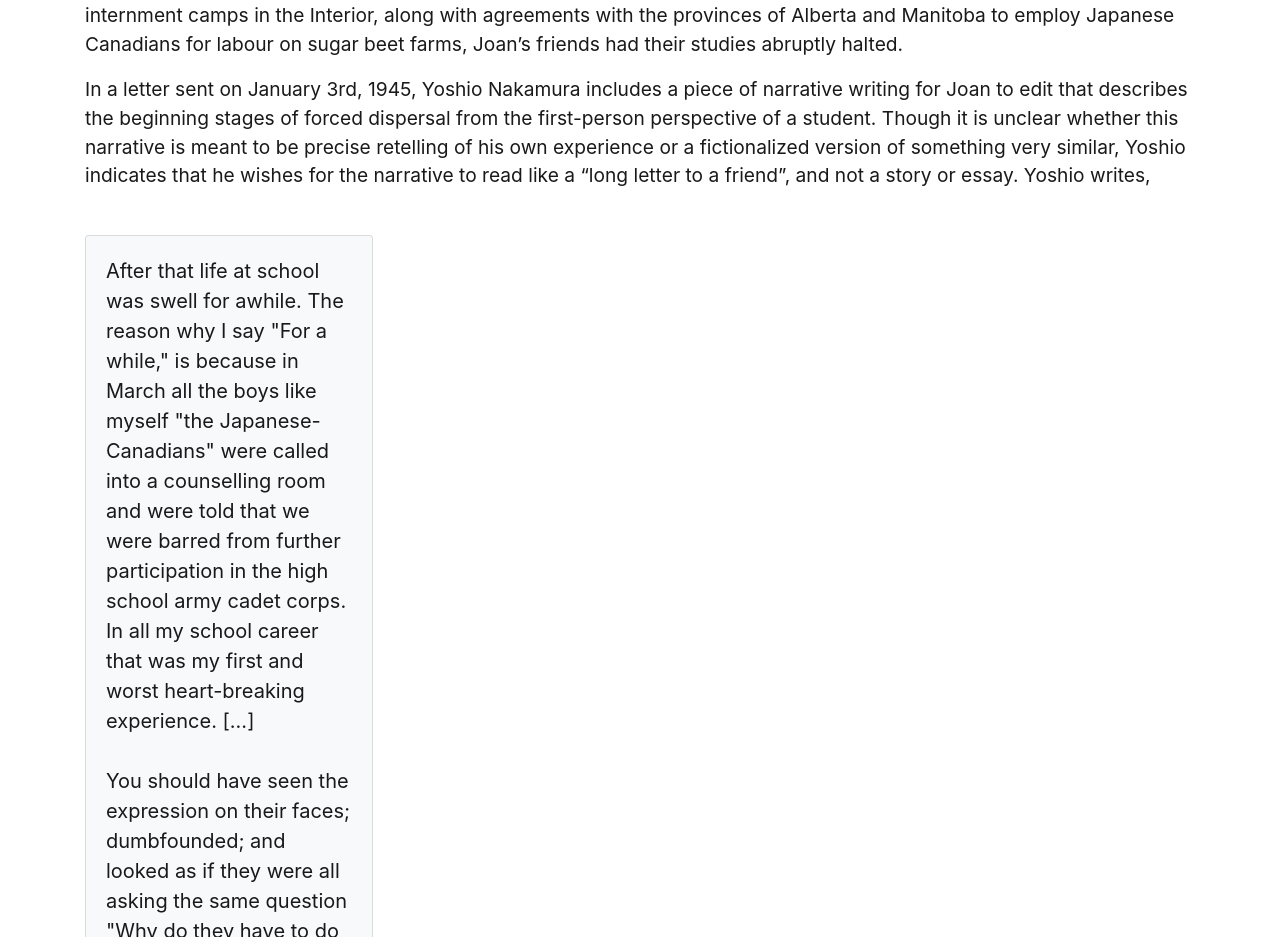
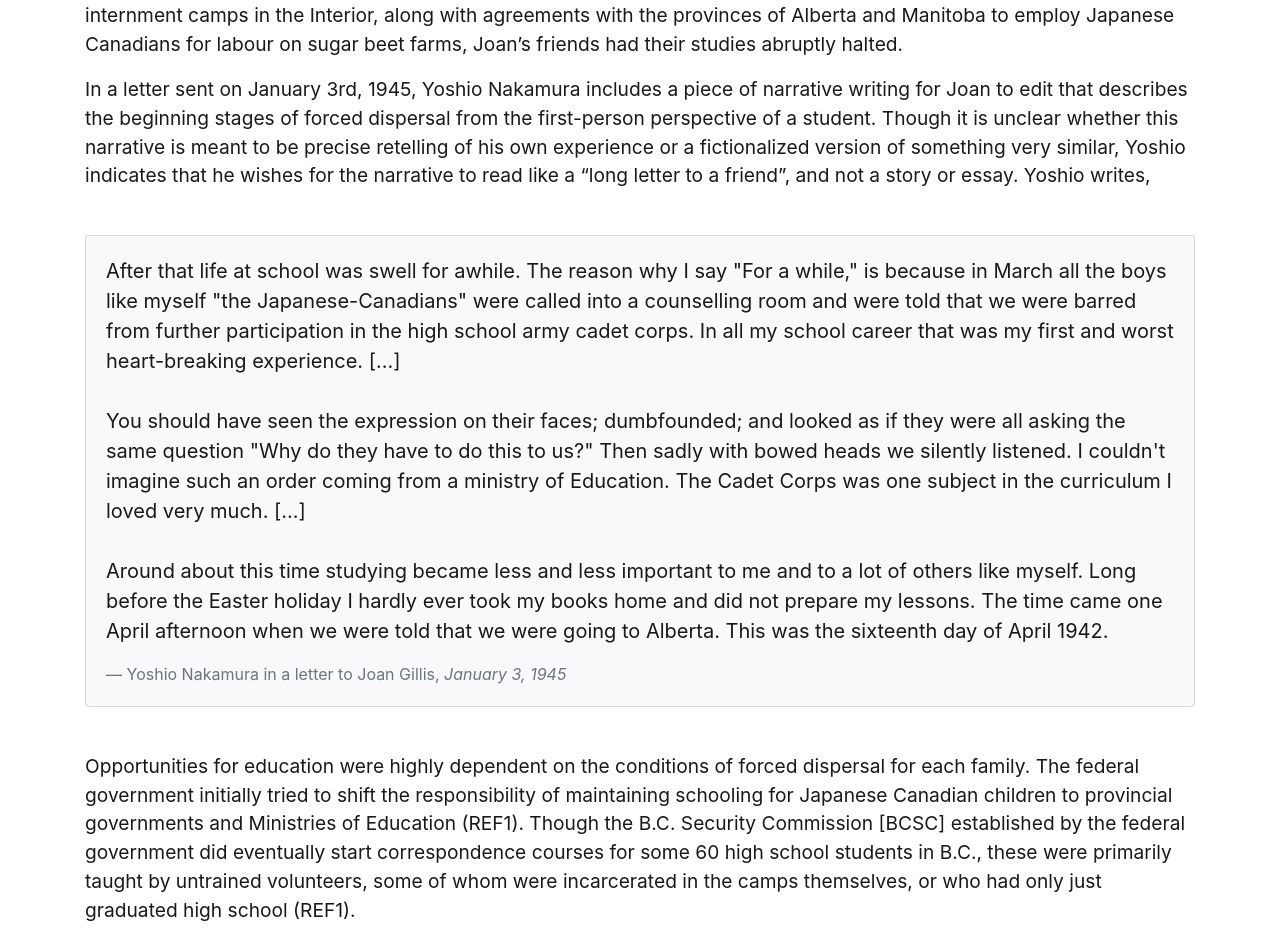
Before and after one commit to ubc-library-rbsc/gillis-2021, a Jekyll site: the page built from pages/education.md, in a window 1280 px wide. Shown: the part 445-1382 px from the top of the page. Built offline with Jekyll 4.4.1, drawn with Linux system fonts in a browser that asks for light colours.

Commit message:
Update education.md

```diff
--- a/pages/education.md
+++ b/pages/education.md
@@ -17,7 +17,7 @@ Having met many of her Japanese Canadian friends through both classes and work o
 
 In a letter sent on January 3rd, 1945, Yoshio Nakamura includes a piece of narrative writing for Joan to edit that describes the beginning stages of forced dispersal from the first-person perspective of a student. Though it is unclear whether this narrative is meant to be precise retelling of his own experience or a fictionalized version of something very similar, Yoshio indicates that he wishes for the narrative to read like a “long letter to a friend”, and not a story or essay. Yoshio writes, <br><br>
 
-<div class="card bg-light mb-3" style="max-width: 18rem;">
+<div class="card bg-light mb-3">
   <div class="card-body">
     <blockquote class="blockquote mb-0">
       <p>After that life at school was swell for awhile. The reason why I say "For a while," is because in March all the boys like myself "the Japanese-Canadians" were called into a counselling room and were told that we were barred from further participation in the high school army cadet corps. In all my school career that was my first and worst heart-breaking experience. [...]<br><br>
```
